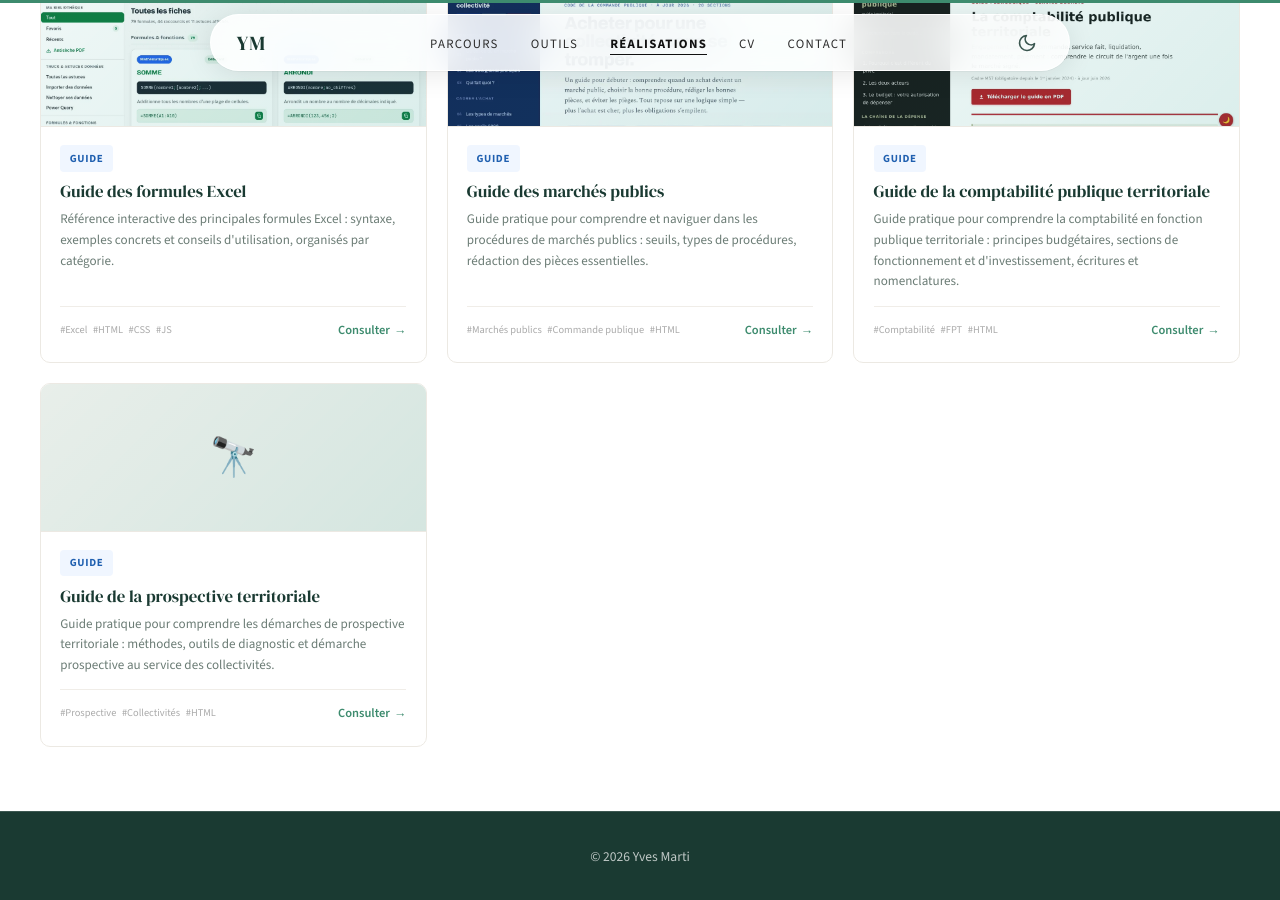
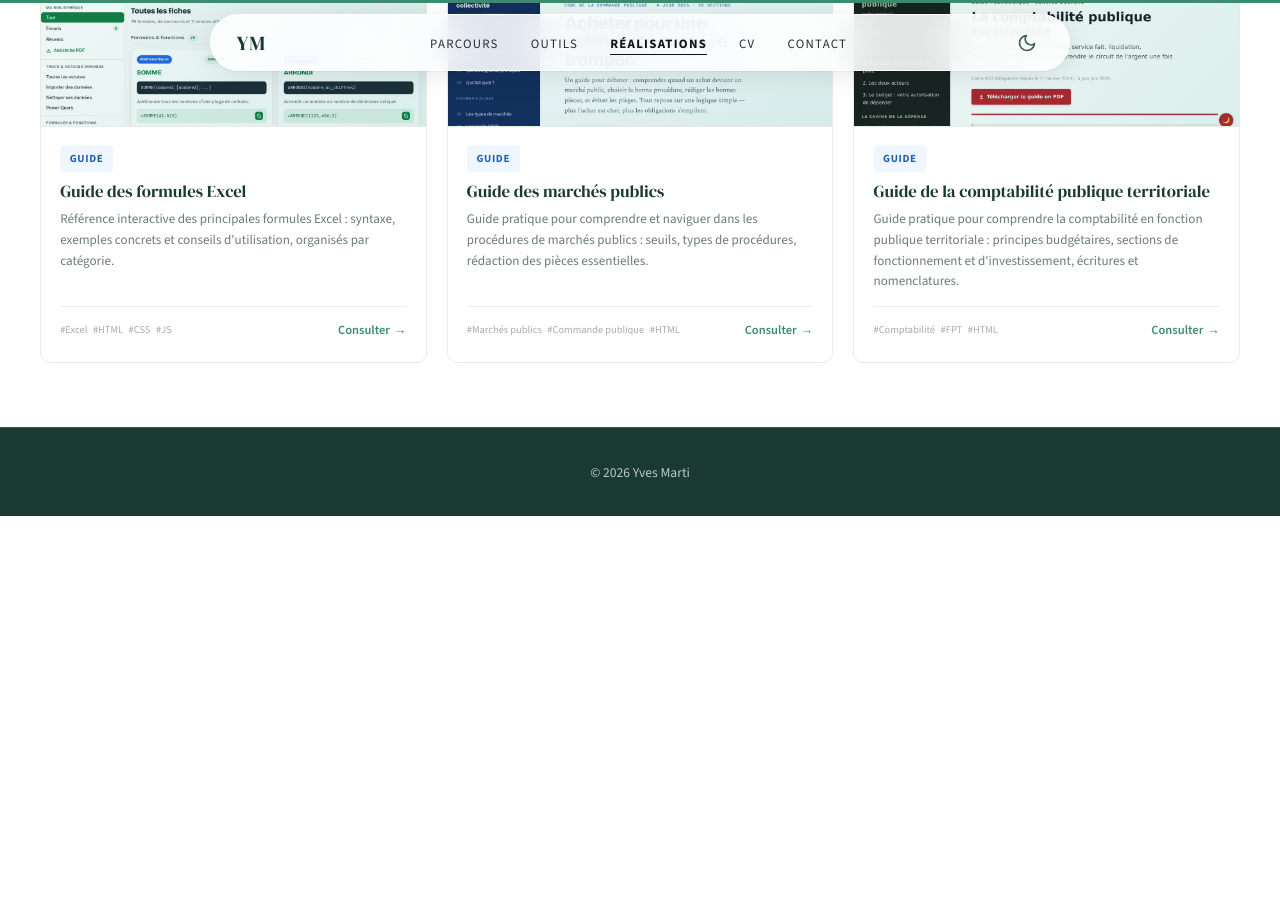
Before and after one commit to yvesmarti/yvesmarti.github.io, a Jekyll site: the page built from realisations/index.html, in a window 1280 px wide and 900 px high, scrolled down 2157 px. Built offline with Jekyll 4.4.1, drawn with Linux system fonts in a browser that asks for light colours; after the commit the page ends 2673 px from its top, so only the background shows below that.

Commit message:
Retirer la card du guide de prospective territoriale
Supprime l'entrée guide de _data/realisations.yml et masque la section
"Guides et ressources" de /realisations/ quand elle est vide. La page
externe du guide n'est pas touchée.

Co-Authored-By: Claude Sonnet 5 <noreply@anthropic.com>
Claude-Session: https://claude.ai/code/session_01BmjTgzhQMypVqd96YJhDT8

```diff
--- a/_data/realisations.yml
+++ b/_data/realisations.yml
@@ -109,14 +109,6 @@
   url: "/outils/sankey-builder.html"
   featured: true
 
-- id: 13
-  title: "Guide de la prospective territoriale"
-  desc: "Guide pratique pour comprendre les démarches de prospective territoriale : méthodes, outils de diagnostic et démarche prospective au service des collectivités."
-  type: "guide"
-  tags: ["Prospective", "Collectivités", "HTML"]
-  emoji: "🔭"
-  url: "https://yvesmarti.fr/prospective-territoriale/"
-
 - id: 15
   title: "Générateur de frise chronologique"
   desc: "Construire la frise d'un projet (pistes, périodes, jalons) et l'exporter en PNG ou en SVG, directement dans le navigateur, sans envoyer de données."
--- a/realisations/index.html
+++ b/realisations/index.html
@@ -35,6 +35,7 @@ var RL_ITEMS = {{ main_items | jsonify }};
   <div class="rl-card-grid" id="rl-grid"></div>
 </section>
 
+{% if guide_items.size > 0 %}
 <section class="rl-guides-section">
   <div class="rl-guides-header">
     <h2 class="rl-guides-title">Guides et ressources</h2>
@@ -69,3 +70,4 @@ var RL_ITEMS = {{ main_items | jsonify }};
     {% endfor %}
   </div>
 </section>
+{% endif %}
```
